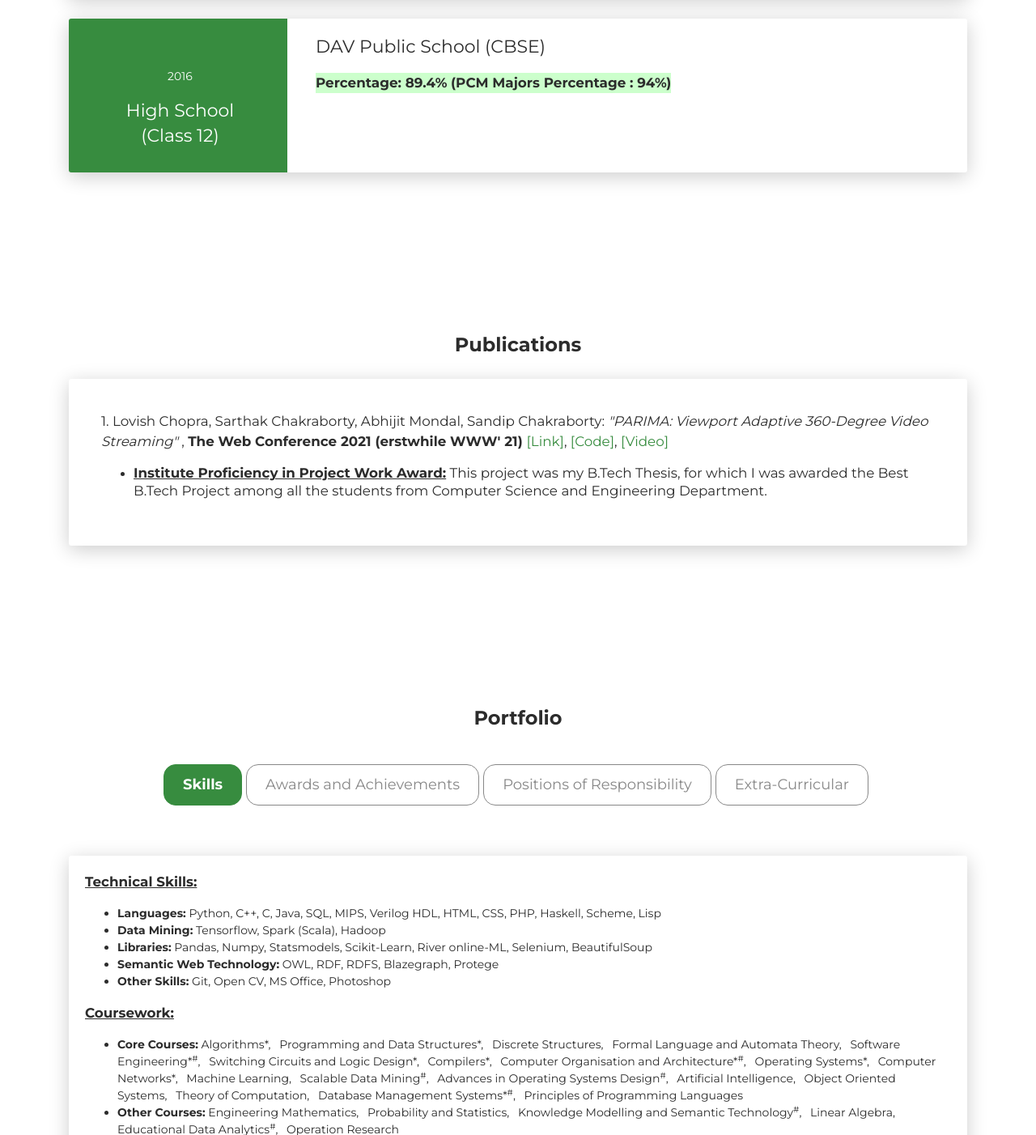
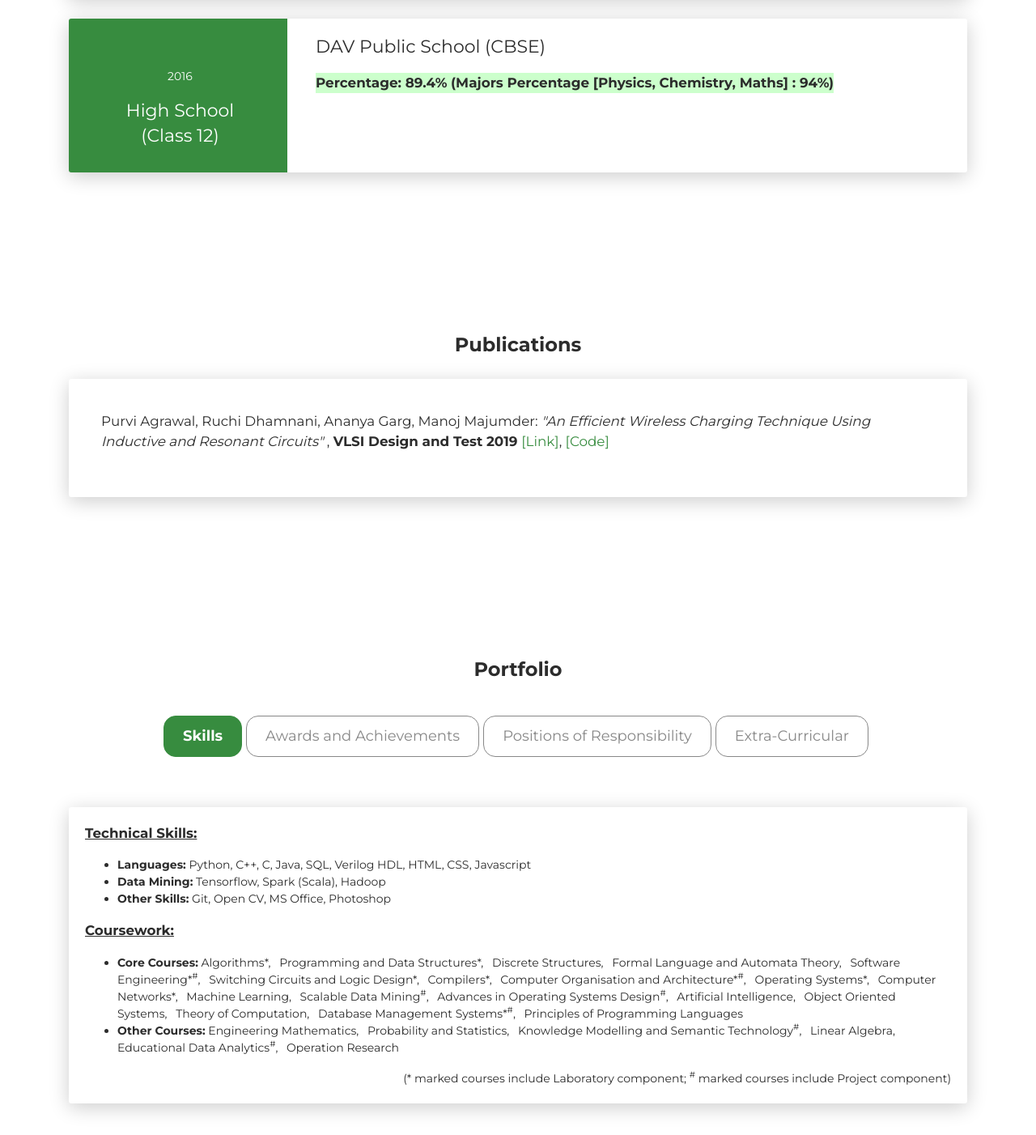
Before and after one commit to ruchidhamnani/ruchidhamnani.github.io, a plain HTML site: page index.html in a window 1280 px wide. Shown: the part 2758-4160 px from the top of the page at 81% size. Drawn offline with Linux system fonts and the light colour scheme.

Commit message:
editing details

```diff
--- a/index.html
+++ b/index.html
@@ -155,7 +155,7 @@
         <div class="col-md-9" data-aos="fade-left" data-aos-offset="50" data-aos-duration="500">
           <div class="card-body">
             <div class="h5">Software Development Intern</div>
-            <p>Worked on the development of Implemented serverless functions (lambda) in python. This was followed by hosting them on AWS SAM therefore reducing the cost of operation by 41%.. <br> <b> <i> &lt;Confidential Details Omitted&gt; </i> </b> </p>
+            <p>Worked on the development of serverless functions (lambda) in python. This was followed by hosting them on AWS SAM therefore reducing the cost of operation by 41%.. <br> <b> <i> &lt;Confidential Details Omitted&gt; </i> </b> </p>
               <b>Domain:</b> Software Engineering, Algorithms, Web Development
           </div>
         </div>
@@ -217,7 +217,7 @@
           <div class="card-body">
             <div class="h5"> DAV Public School (CBSE)</div>
             <p></p>
-            <p class="cgpa"><b>Percentage: 89.4% (PCM Majors Percentage : 94%)</b></p>
+            <p class="cgpa"><b>Percentage: 89.4% (Majors Percentage [Physics, Chemistry, Maths] : 94%)</b></p>
 
 
 
@@ -235,8 +235,9 @@
       <div class="carousel slide" id="cc-Indicators" data-ride="carousel">
         <div class="carousel-inner">
           <div class="carousel-item active">
-                <p class='dep'> 1. Lovish Chopra, Sarthak Chakraborty, Abhijit Mondal, Sandip Chakraborty: <i> "PARIMA: Viewport Adaptive 360-Degree Video Streaming" </i>, <b> The Web Conference 2021 (erstwhile WWW' 21) </b> <a href="https://dl.acm.org/doi/abs/10.1145/3442381.3450070">[Link]</a>, <a href="https://github.com/sarthak-chakraborty/PARIMA">[Code]</a>, <a href="https://www.youtube.com/watch?v=3Rbiz6igcd8">[Video]</a></p>
-                <ul> <li> <p class="paperdesc"> <b><u>Institute Proficiency in Project Work Award:</u></b> This project was my B.Tech Thesis, for which I was awarded the Best B.Tech Project among all the students from Computer Science and Engineering Department.</p></li></ul>
+                <p class='dep'> Purvi Agrawal, Ruchi Dhamnani, Ananya Garg, Manoj Majumder: <i> "An Efficient Wireless Charging Technique Using Inductive and Resonant
+                  Circuits" </i>, <b> VLSI Design and Test 2019 </b> <a href="https://link.springer.com/chapter/10.1007/978-981-32-9767-8_14">[Link]</a>, <a href="https://github.com/ruchidhamnani/Efficient-Wireless-Charging">[Code]</a></p>
+
           </div>
         </div>
       </div>
@@ -271,10 +272,10 @@
             			<div class="carousel-further-inner">
 			                <p class='dep'><b><u>Technical Skills:</u></b></p>
 			                <ul>
-			                	<li><b>Languages:</b>  Python, C++, C, Java, SQL, MIPS, Verilog HDL, HTML, CSS, PHP, Haskell, Scheme, Lisp </li>
+			                	<li><b>Languages:</b>  Python, C++, C, Java, SQL, Verilog HDL, HTML, CSS, Javascript</li>
 			                	<li><b>Data Mining:</b> Tensorflow, Spark (Scala), Hadoop</li>
-			                	<li><b>Libraries:</b>  Pandas, Numpy, Statsmodels, Scikit-Learn, River online-ML, Selenium, BeautifulSoup </li>
-			                	<li><b>Semantic Web Technology:</b>  OWL, RDF, RDFS, Blazegraph, Protege</li>
+			                	<!-- <li><b>Libraries:</b>  Pandas, Numpy, Statsmodels, Scikit-Learn, River online-ML, Selenium, BeautifulSoup </li> -->
+			                	<!-- <li><b>Semantic Web Technology:</b>  OWL, RDF, RDFS, Blazegraph, Protege</li> -->
 			                	<li><b>Other Skills:</b> Git, Open CV, MS Office, Photoshop</li>
 			          		</ul>
 
```
